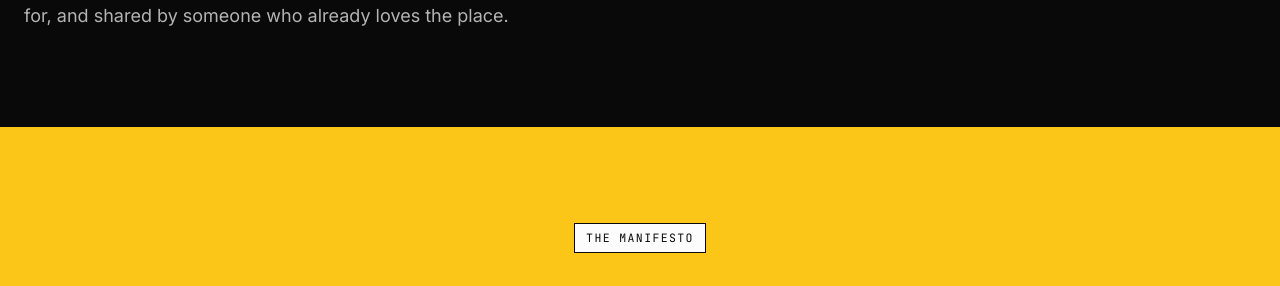
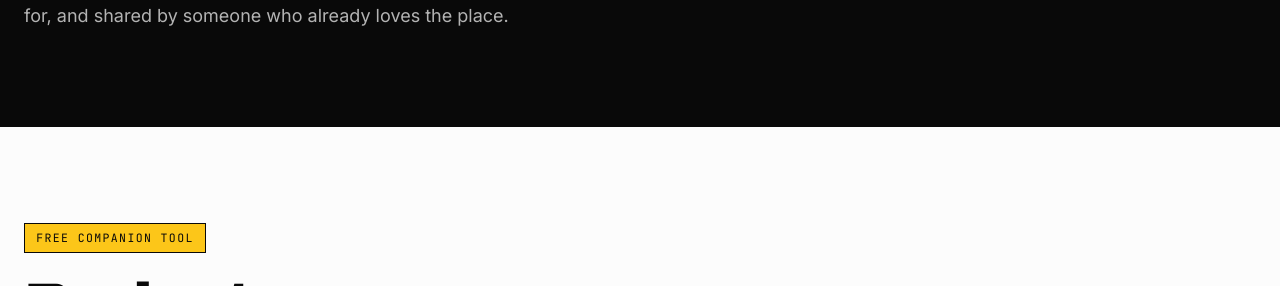
Before and after one commit to ibjects/offerevo-public, a plain HTML site: page index.html in a window 1280 px wide. Shown: the part 1557-1843 px from the top of the page. Drawn offline with nearby package versions, Linux system fonts and the light colour scheme; a script that the page names is missing.

Commit message:
Update index.html

```diff
--- a/index.html
+++ b/index.html
@@ -173,7 +173,7 @@
         </div>
     </section>
 
-    <section class="border-b border-ink bg-hype">
+    <!-- <section class="border-b border-ink bg-hype">
         <div class="mx-auto max-w-5xl px-6 py-24 text-center">
             <span class="tape tape-paper">
                 The manifesto
@@ -190,7 +190,7 @@
                 ★ Take back main street ★
             </p>
         </div>
-    </section>
+    </section> -->
 
     <section id="slack-agent" class="relative border-b border-ink bg-paper">
         <div class="mx-auto max-w-7xl px-6 py-24">
```
